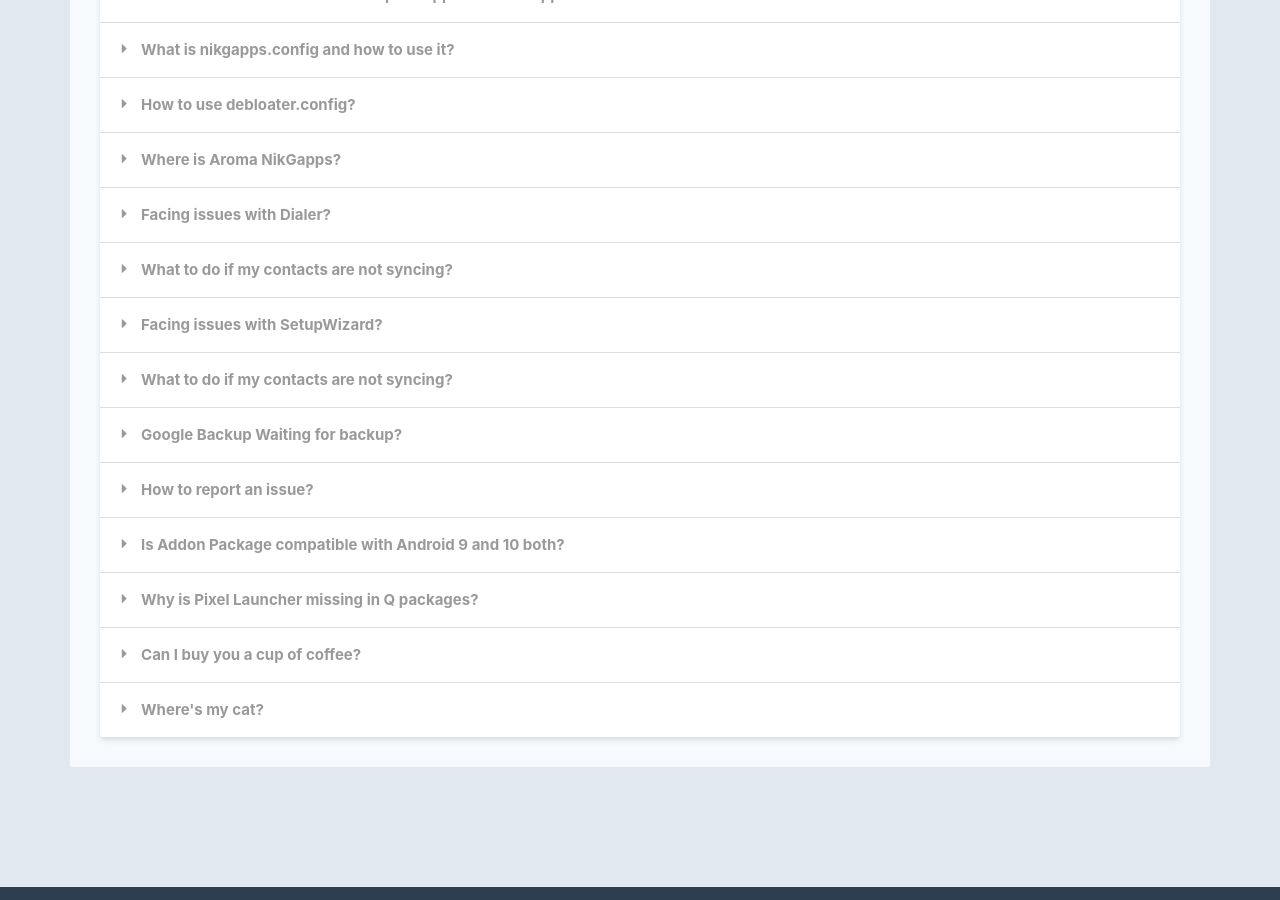
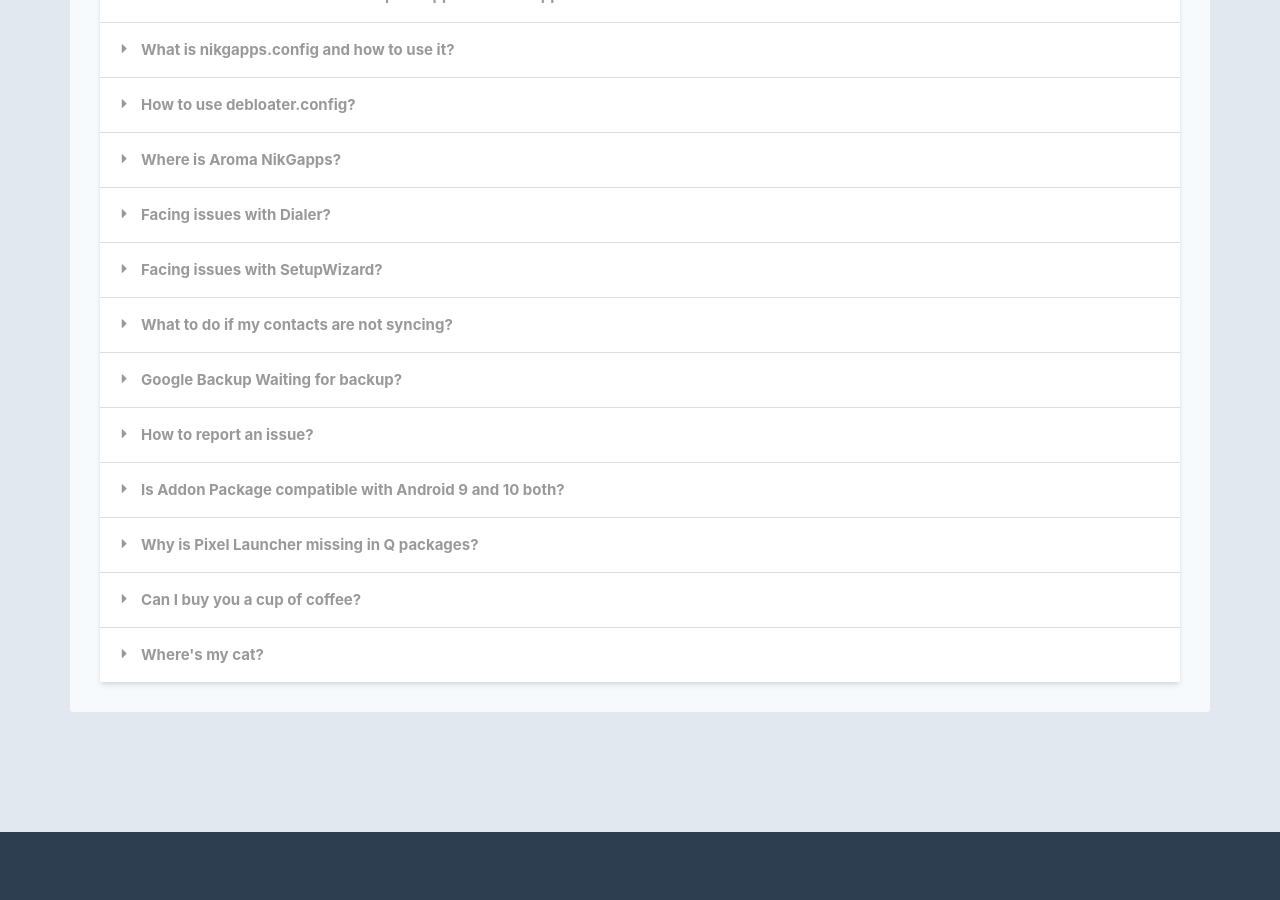
Before and after one commit to nikgapps/nikgapps.github.io, a Jekyll site: the page built from faqs.html, in a window 1280 px wide and 900 px high, scrolled down 303 px. Built offline with Jekyll 4.4.1, drawn with Linux system fonts in a browser that asks for light colours.

Commit message:
Remove duplicate FAQ

```diff
--- a/faqs.html
+++ b/faqs.html
@@ -175,11 +175,6 @@ bClass: faqs
                 </ul>
             </div>
 
-            <div class="title" id="contactsnotsyncing">
-                <i class="dropdown icon"></i>
-                What to do if my contacts are not syncing?
-            </div>
-
             <div class="title" id="pixelsetupfix">
                 <i class="dropdown icon"></i>
                 Facing issues with SetupWizard?
```
